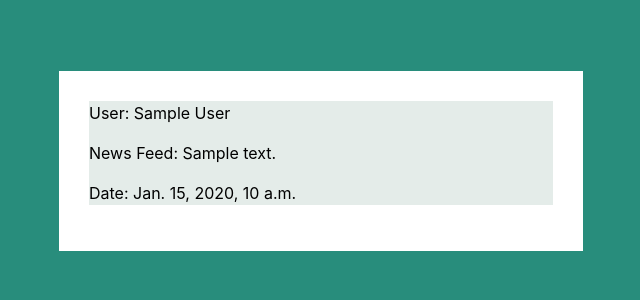
After one commit to AnaswaraDev/facebookdjango, a Django app: page /accounts/1/feedDetails in a window 1280 px wide. The commit adds this page. Shown: the top 300 px of the page, without its empty margins (319-959 px from the left). Run offline with Django 3.2, Linux system fonts and the light colour scheme; tables that the repository leaves empty hold one stand-in row (values such as "Sample post"); some libraries are stand-ins or nearby versions.

Commit message:
third commit

```diff
--- a/accounts/models.py
+++ b/accounts/models.py
@@ -9,3 +9,11 @@ class Feeds(models.Model):
     user = models.ForeignKey(CustomUser, on_delete=models.CASCADE)
     description = models.TextField()
     date = models.DateTimeField()
+
+class Like(models.Model):
+    user1 =  models.ForeignKey(CustomUser, on_delete=models.CASCADE)
+    feeds1 = models.ForeignKey(Feeds, on_delete=models.CASCADE)
+
+class Dislike(models.Model):
+    user1 =  models.ForeignKey(CustomUser, on_delete=models.CASCADE)
+    feeds1 = models.ForeignKey(Feeds, on_delete=models.CASCADE)
--- a/accounts/urls.py
+++ b/accounts/urls.py
@@ -5,4 +5,6 @@ from . import views
 urlpatterns = [
     path('register', views.register, name='register'),
     path('home', views.home, name='home'),
+    path("<int:id>/feedDetails",views.feedDetails, name="feedDetails"),
+
 ]
--- a/accounts/views.py
+++ b/accounts/views.py
@@ -6,6 +6,15 @@ from django.http import HttpResponse
 
 
 # Create your views here.
+
+def feedDetails(request,id):
+    #likecount = Like.objects.filter(feeds1=id).count()   # get likes count
+   # dislikecount = Dislike.objects.filter(feeds1=id).count() # get dislike count
+    feedDet = Feeds.objects.get(pk = id)
+    return render(request,'feedDetails.html', {'feedDet1': feedDet  }) #, 'likecount': likecount,'dislikecount': dislikecount
+
+
+
 def home(request):
     if request.method == 'POST':
         print("post")
--- /dev/null
+++ b/templates/feedDetails.html
@@ -0,0 +1,49 @@
+{% load static %}
+<!DOCTYPE html>
+<html lang="en">
+
+<head>
+    <title>News Feed</title>
+    <meta charset="utf-8">
+    <meta http-equiv="X-UA-Compatible" content="IE=edge">
+    <meta name="description" content="Travello template project">
+    <meta name="viewport" content="width=device-width, initial-scale=1">
+    <link rel="stylesheet" type="text/css" href="{% static 'styles/bootstrap4/bootstrap.min.css' %}">
+    <link href="{%static 'plugins/font-awesome-4.7.0/css/font-awesome.min.css' %}" rel="stylesheet" type="text/css">
+    <link rel="stylesheet" type="text/css" href="{%static 'plugins/OwlCarousel2-2.2.1/owl.carousel.css' %}">
+    <link rel="stylesheet" type="text/css" href="{%static 'plugins/OwlCarousel2-2.2.1/owl.theme.default.css' %}">
+    <link rel="stylesheet" type="text/css" href="{%static 'plugins/OwlCarousel2-2.2.1/animate.css' %}">
+    <link rel="stylesheet" type="text/css" href="{%static 'styles/main_styles.css' %}">
+    <link rel="stylesheet" type="text/css" href="{%static 'styles/responsive.css' %}">
+</head>
+
+<body style="background-color: #288d7c;">
+    <br><br>
+    <div class="container">
+        <div class="row">
+            <div class="col-md-3">
+
+            </div>
+            <div class="col-md-6 " style="display: block;
+
+            padding:23px; color:white;">
+
+
+                <div class="col" style="background-color: white; padding:30px; color:black; ">
+
+                    <div style="background-color:#e4ece9;">
+                        <p>User: {{feedDet1.user.first_name}} {{feedDet1.user.last_name}} </p>
+                        <p>News Feed: {{feedDet1.description}}</p>
+                        <p>Date: {{feedDet1.date}}</p>
+                    </div>
+
+           <!--
+                    </div>-->
+
+                </div>
+            </div>
+        </div>
+        <script src="https://kit.fontawesome.com/a076d05399.js"></script>
+</body>
+
+</html>
--- a/templates/home.html
+++ b/templates/home.html
@@ -53,6 +53,9 @@
 
 <div >
     {% for i in feed %}
+
+    <a href="{% url 'feedDetails'  i.pk %}">
+
         <div class="col"style="border: solid 1px ; margin:14px;
         background-color: #e4ece9;">
 
@@ -66,6 +69,7 @@
             <p>News Feed: {{i.description}}</p>
             <p>Date: {{i.date}}</p>
         </div>
+    </a>
     {% endfor %}
 
 
```
